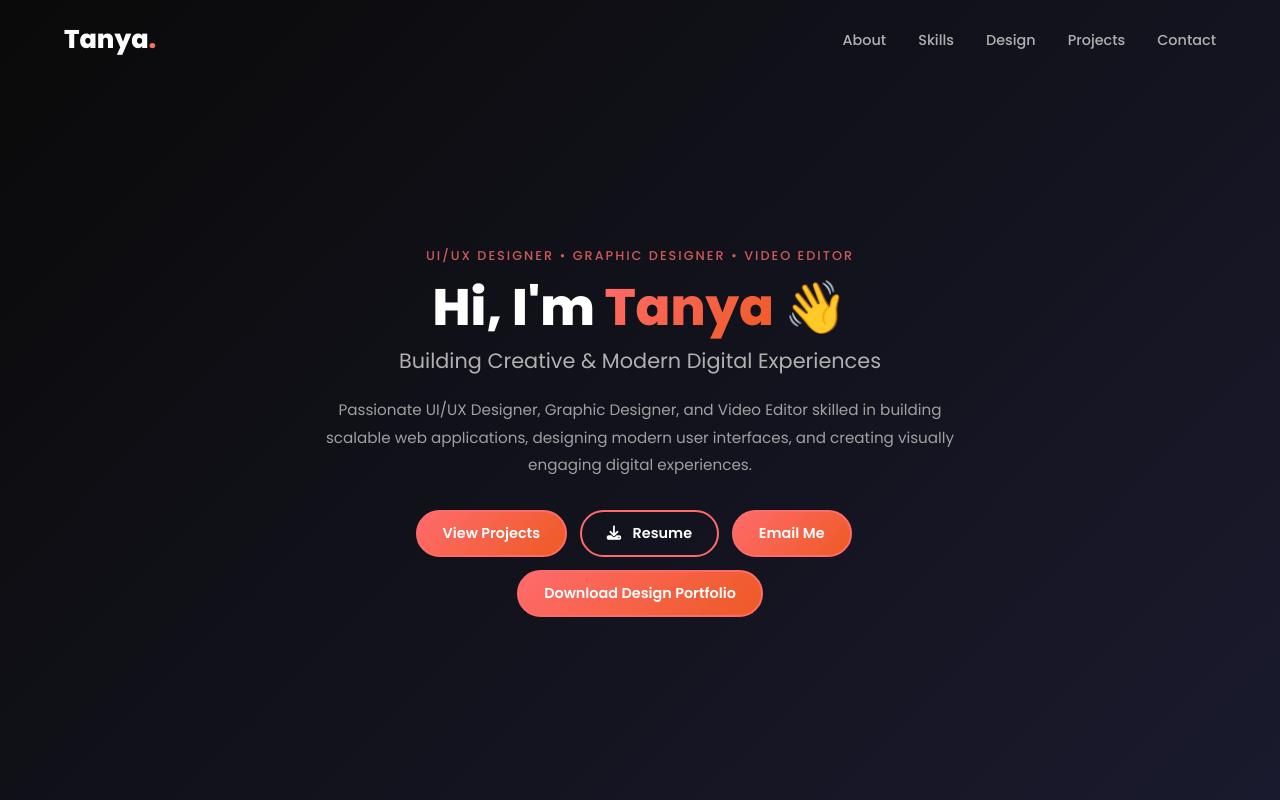
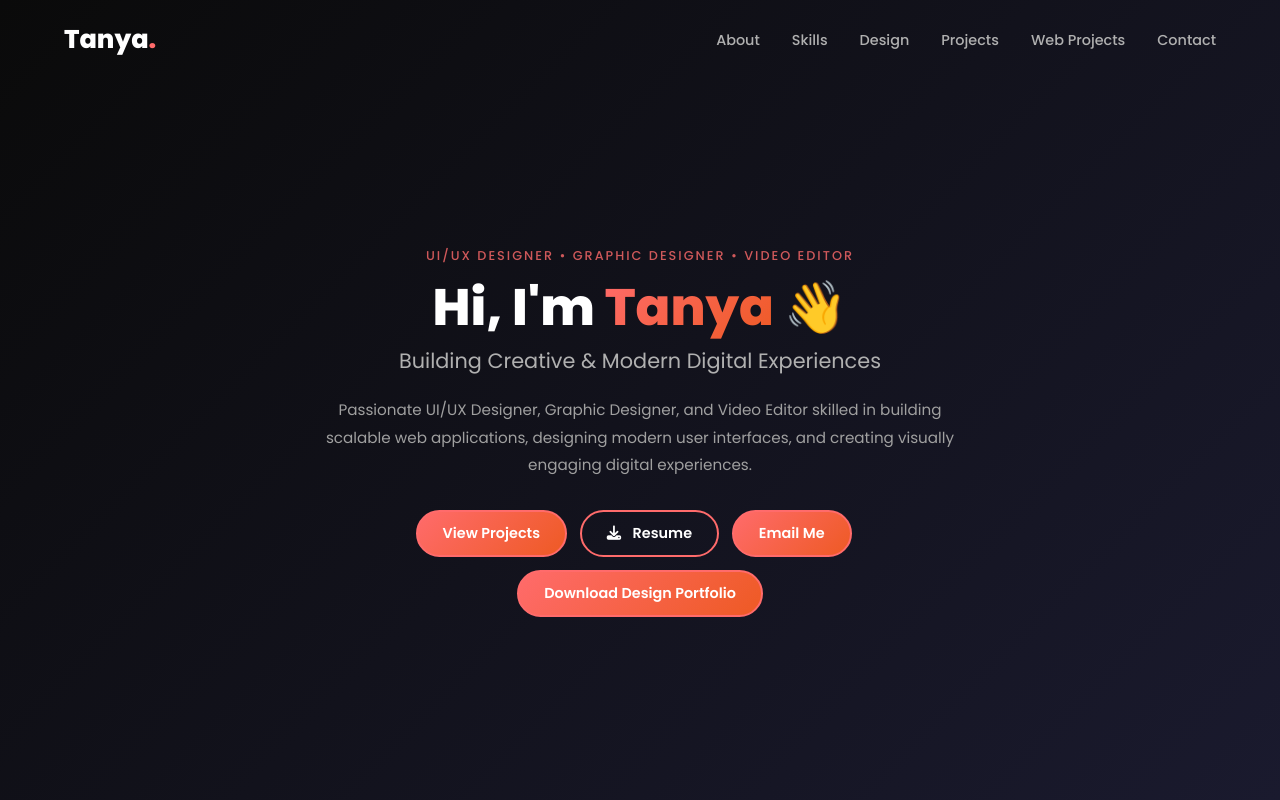
Before and after one commit to tanya1-tech/port, a plain HTML site: page index.html in a window 1280 px wide. Shown: the top 800 px of the page. Drawn offline with Linux system fonts and the light colour scheme.

Commit message:
Web peojects

```diff
--- a/index.html
+++ b/index.html
@@ -21,6 +21,7 @@
                 <li><a href="#skills">Skills</a></li>
                 <li><a href="#design">Design</a></li>
                 <li><a href="#projects">Projects</a></li>
+                <li><a href="#web-projects">Web Projects</a></li>
                 <li><a href="#contact">Contact</a></li>
             </ul>
         </nav>
@@ -257,7 +258,7 @@
     </section>
 
     <!-- ===== VIDEO EDITING PROJECTS ===== -->
-    <section class="projects fade-section">
+    <section id="projects" class="projects fade-section">
         <div class="section-title">
             <p>Video Editing</p>
             <h2>Video Projects</h2>
@@ -299,7 +300,7 @@
     </section>
 
     <!-- ===== WEB PROJECTS ===== -->
-    <section id="projects" class="projects fade-section">
+    <section id="web-projects" class="projects fade-section">
         <div class="section-title">
             <p>My Work</p>
             <h2>Web Projects</h2>
```
